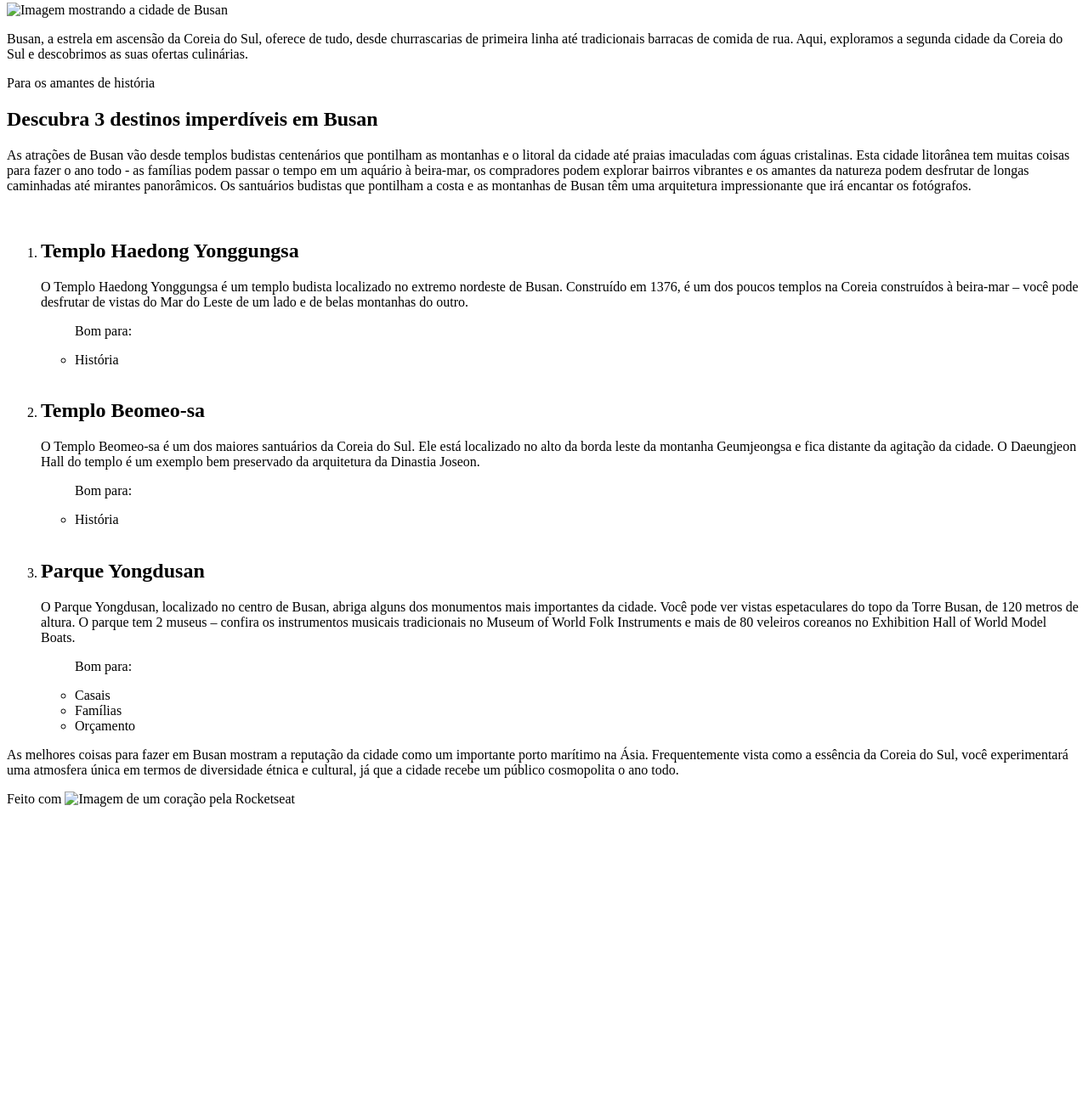
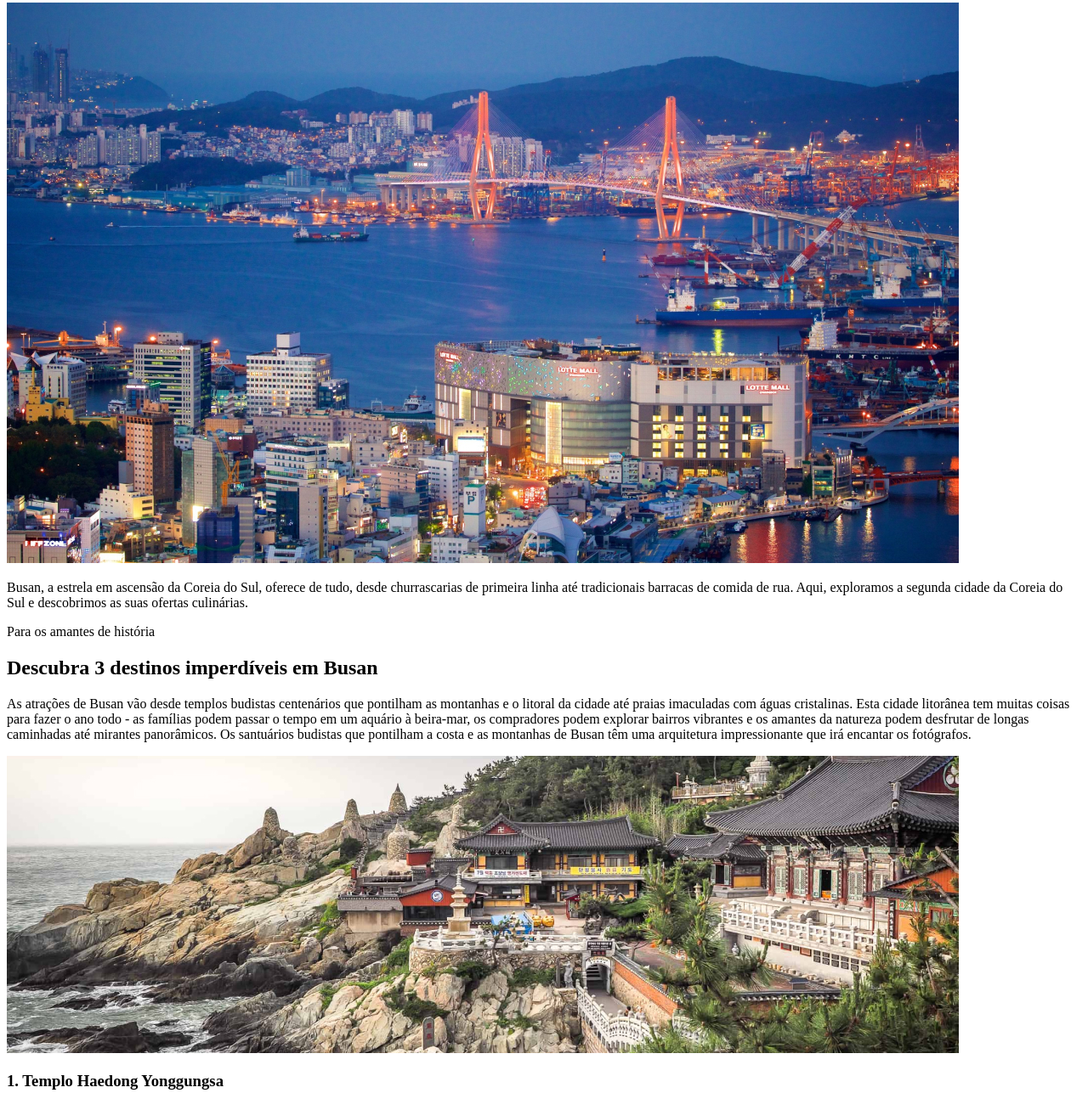
Before and after one commit to beefreguglia/full-stack-local-turistico, a plain HTML site: page index.html in a window 1280 px wide. Shown: the part 111-1398 px from the top of the page at 85% size. Before the commit the page ends 1077 px from the top, so only its background shows below. Drawn offline with Linux system fonts and the light colour scheme; a web font is replaced by a local one.

Commit message:
feature: correct html

```diff
--- a/index.html
+++ b/index.html
@@ -1,9 +1,13 @@
 <!DOCTYPE html>
 <html lang="pt-br">
 <head>
+  <link rel="preconnect" href="https://fonts.googleapis.com">
+  <link rel="preconnect" href="https://fonts.gstatic.com" crossorigin>
   <meta charset="UTF-8">
   <meta name="viewport" content="width=device-width, initial-scale=1.0">
   <title>Local Turístico</title>
+  <link href="https://fonts.googleapis.com/css2?family=Alice&family=Open+Sans:ital,wght@0,300..800;1,300..800&display=swap" rel="stylesheet">
+  <link rel="stylesheet" href="style.css">
 </head>
 <body>
   <div id="page">
@@ -11,14 +15,15 @@
       <p class="headline">Sua próxima viagem:</p>
       <h1>Conheça Busan</h1>
     </header>
-    <img src="./assets/image.jpg" alt="Imagem mostrando a cidade de Busan">
+    <main>
+      <img class="" src="./assets/busan.jpg" alt="Imagem da cidade de Busan">
       <p id="description">
         Busan, a estrela em ascensão da Coreia do Sul, oferece de tudo, desde
         churrascarias de primeira linha até tradicionais barracas de comida de
         rua. Aqui, exploramos a segunda cidade da Coreia do Sul e descobrimos
         as suas ofertas culinárias.
       </p>
-    <main>
+      <div class="divider"></div>
       <p class="headline">Para os amantes de história</p>
       <h2>Descubra 3 destinos imperdíveis em Busan</h2>
       <p>
@@ -31,10 +36,9 @@
         Os santuários budistas que pontilham a costa e as montanhas de Busan
         têm uma arquitetura impressionante que irá encantar os fotógrafos.
       </p>
-      <ol>
-        <section id="temple-haedong">
-          <img src="" alt="">
-          <li><h2>Templo Haedong Yonggungsa</h2></li>
+      <section id="haedong-temple">
+        <img src="./assets/haedong.jpg" alt="Imagem do templo de Haedong">
+        <h3>1. Templo Haedong Yonggungsa</h3>
         <p>
           O Templo Haedong Yonggungsa é um templo budista localizado no
           extremo nordeste de Busan. Construído em 1376, é um dos poucos
@@ -42,13 +46,13 @@
           de vistas do Mar do Leste de um lado e de belas montanhas do outro.
         </p>
         <ul>
-            <p>Bom para:</p>
-            <li>História</li>
+          <p><strong>Bom para:</strong></p>
+          <li class="history">História</li>
         </ul>
       </section>
-        <section id="temple-beomeo-sa">
-          <img src="" alt="">
-          <li><h2>Templo Beomeo-sa</h2></li>
+      <section id="beomeo-sa-temple">
+        <img src="./assets/beomeo.jpg" alt="Imagem do templo de Beomeo-sa">
+        <h3>2. Templo Beomeo-sa</h3>
         <p>
           O Templo Beomeo-sa é um dos maiores santuários da Coreia do Sul.
           Ele está localizado no alto da borda leste da montanha Geumjeongsa
@@ -56,13 +60,13 @@
           é um exemplo bem preservado da arquitetura da Dinastia Joseon.
         </p>
         <ul>
-            <p>Bom para:</p>
-            <li>História</li>
+          <p><strong>Bom para:</strong></p>
+          <li class="history">História</li>
         </ul>
       </section>
-        <section id="temple-haedong">
-          <img src="" alt="">
-          <li><h2>Parque Yongdusan</h2></li>
+      <section id="youngdusan-park">
+        <img src="./assets/youngdusan.jpg" alt="Imagem do parque de Youngdusan">
+        <h3>3. Parque Yongdusan</h3>
         <p>
           O Parque Yongdusan, localizado no centro de Busan, abriga alguns
           dos monumentos mais importantes da cidade. Você pode ver vistas
@@ -72,14 +76,13 @@
           veleiros coreanos no Exhibition Hall of World Model Boats.
         </p>
         <ul>
-            <p>Bom para:</p>
-            <li>Casais</li>
-            <li>Famílias</li>
-            <li>Orçamento</li>
+          <p><strong>Bom para:</strong></p>
+          <li class="couple">Casais</li>
+          <li class="family">Famílias</li>
+          <li class="budget">Orçamento</li>
         </ul>
       </section>
-      </ol>
-    </main>
+      <div class="divider"></div>
       <p>
         As melhores coisas para fazer em Busan mostram a reputação da cidade como
         um importante porto marítimo na Ásia. Frequentemente vista como a essência
@@ -87,11 +90,12 @@
         diversidade étnica e cultural, já que a cidade recebe um público
         cosmopolita o ano todo.
       </p>
+    </main>
   </div>
   <footer>
     <p>
       Feito com
-      <img src="./assets/" alt="Imagem de um coração">
+      <img src="./assets/heart.svg" alt="Imagem de um coração">
       pela Rocketseat
     </p>
   </footer>
```
Lines whose indentation alone changed are shown as unchanged.
